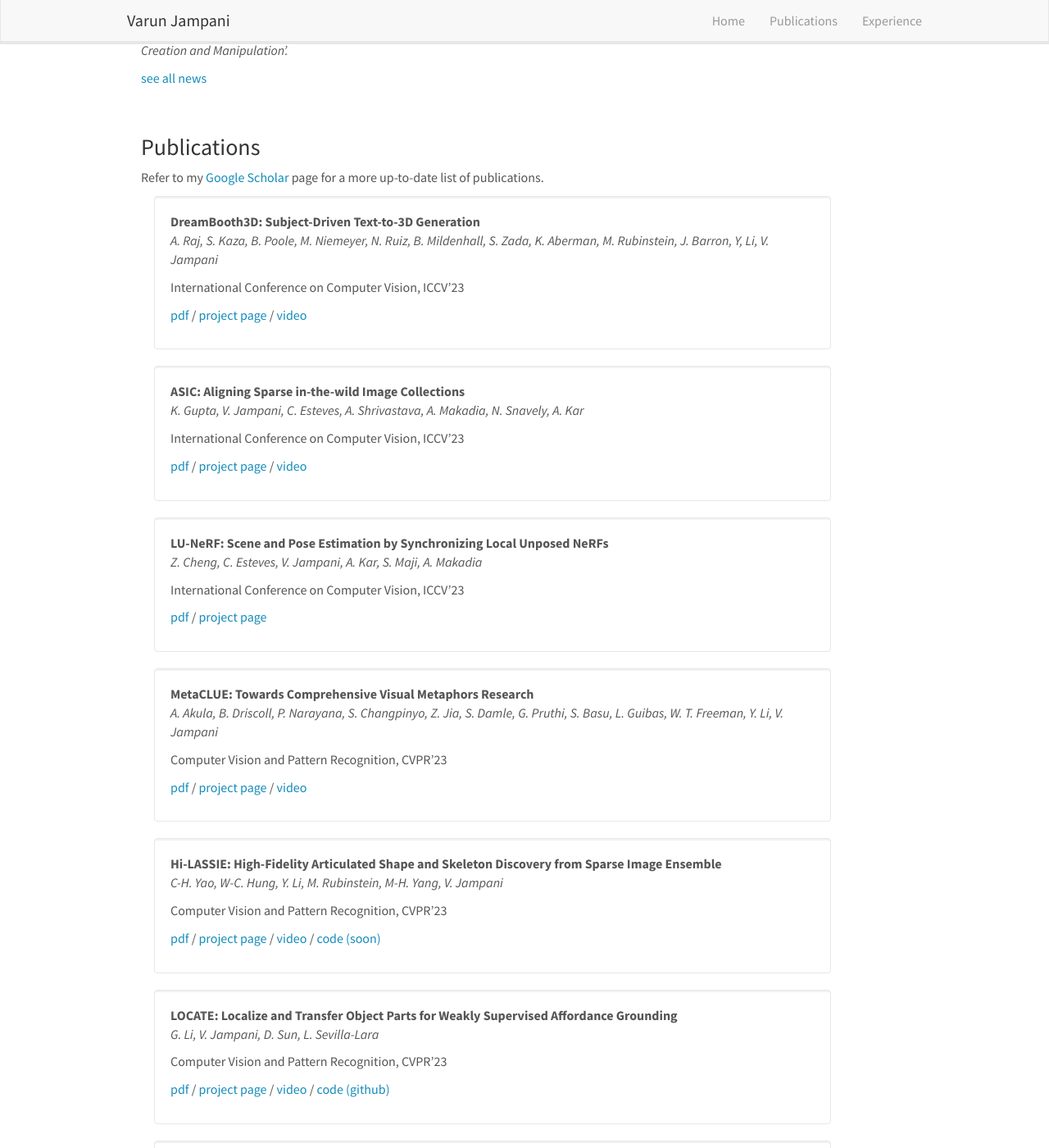
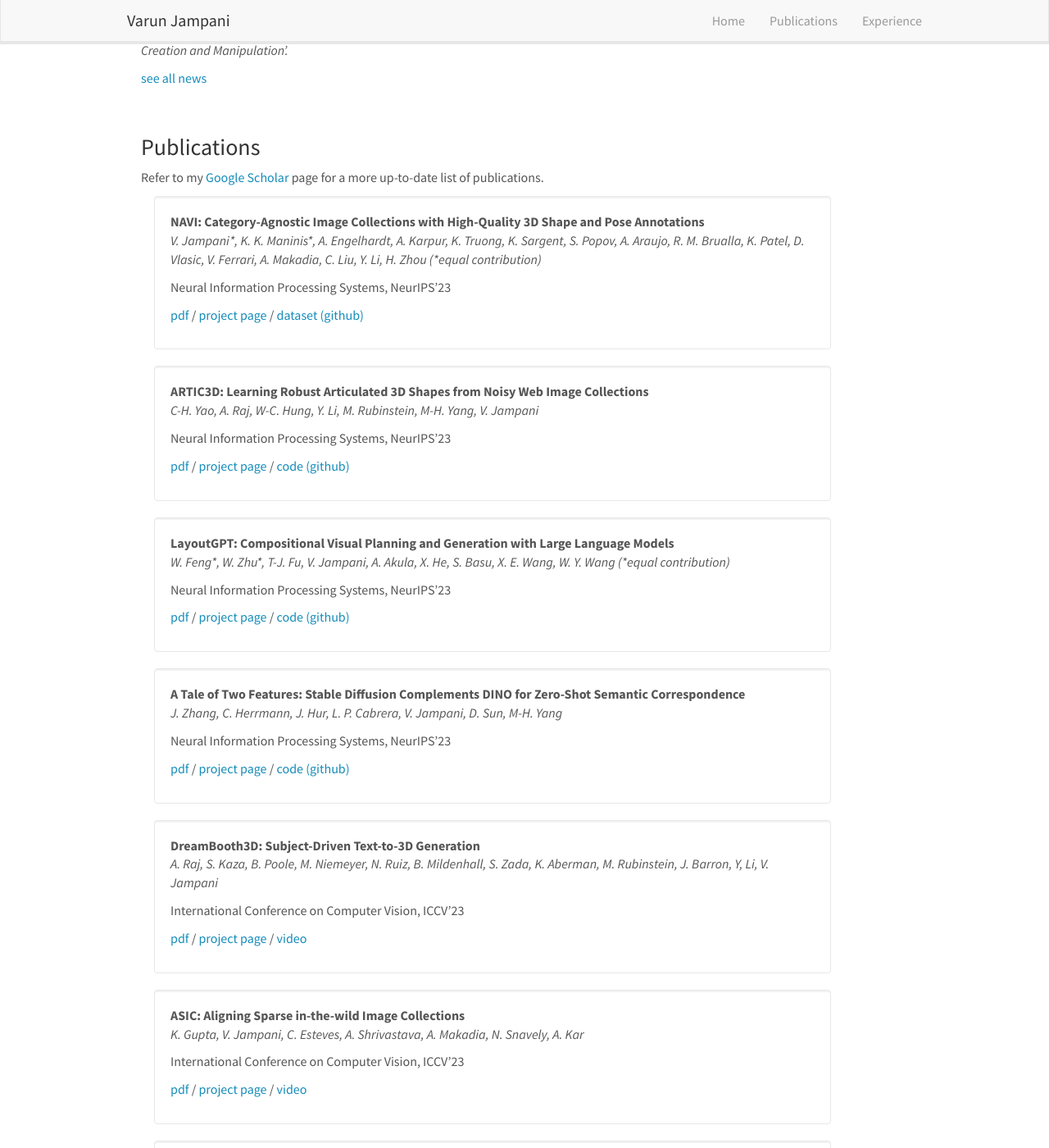
Before and after one commit to varunjampani/varunjampani.github.io, a Jekyll site: the page built from _pages/home.md, in a window 1280 px wide and 1400 px high, scrolled down 765 px. Shown: the whole window at 82% size. Built offline with Jekyll 4.4.1, drawn with Linux system fonts in a browser that asks for light colours; nearby versions of some CDN libraries; some of the changed text lies outside the part shown.

Commit message:
Update publist.yml

```diff
--- a/_data/publist.yml
+++ b/_data/publist.yml
@@ -1,3 +1,59 @@
+- title: NAVI&#58; Category-Agnostic Image Collections with High-Quality 3D Shape and Pose Annotations
+  authors: V. Jampani&#42;, K. K. Maninis&#42;, A. Engelhardt, A. Karpur, K. Truong, K. Sargent, S. Popov, A. Araujo, R. M. Brualla, K. Patel, D. Vlasic, V. Ferrari, A. Makadia, C. Liu, Y. Li, H. Zhou (&#42;equal contribution)
+  venue: Neural Information Processing Systems, NeurIPS'23
+  number_link: 3
+  link1:
+    url: https://arxiv.org/abs/2306.09109
+    display: pdf
+  link2:
+    url: https://navidataset.github.io/
+    display: project page
+  link3:
+    url: https://github.com/google/navi
+    display: dataset (github)
+
+- title: ARTIC3D&#58; Learning Robust Articulated 3D Shapes from Noisy Web Image Collections
+  authors: C-H. Yao, A. Raj, W-C. Hung, Y. Li, M. Rubinstein, M-H. Yang, V. Jampani
+  venue: Neural Information Processing Systems, NeurIPS'23
+  number_link: 3
+  link1:
+    url: https://arxiv.org/abs/2306.04619
+    display: pdf
+  link2:
+    url: https://chhankyao.github.io/artic3d/
+    display: project page
+  link3:
+    url: https://github.com/chhankyao/artic3d_recon
+    display: code (github)
+
+- title: LayoutGPT&#58; Compositional Visual Planning and Generation with Large Language Models
+  authors: W. Feng&#42;, W. Zhu&#42;, T-J. Fu, V. Jampani, A. Akula, X. He, S. Basu, X. E. Wang, W. Y. Wang (&#42;equal contribution)
+  venue: Neural Information Processing Systems, NeurIPS'23
+  number_link: 3
+  link1:
+    url: https://arxiv.org/abs/2305.15393
+    display: pdf
+  link2:
+    url: https://layoutgpt.github.io/
+    display: project page
+  link3:
+    url: https://github.com/weixi-feng/LayoutGPT
+    display: code (github)
+
+- title: A Tale of Two Features&#58; Stable Diffusion Complements DINO for Zero-Shot Semantic Correspondence
+  authors: J. Zhang, C. Herrmann, J. Hur, L. P. Cabrera, V. Jampani, D. Sun, M-H. Yang
+  venue: Neural Information Processing Systems, NeurIPS'23
+  number_link: 3
+  link1:
+    url: https://arxiv.org/abs/2305.15347
+    display: pdf
+  link2:
+    url: https://sd-complements-dino.github.io/
+    display: project page
+  link3:
+    url: https://github.com/Junyi42/sd-dino
+    display: code (github)
+
 - title: DreamBooth3D&#58; Subject-Driven Text-to-3D Generation
   authors: A. Raj, S. Kaza, B. Poole, M. Niemeyer, N. Ruiz, B. Mildenhall, S. Zada, K. Aberman, M. Rubinstein, J. Barron, Y, Li, V. Jampani
   venue: International Conference on Computer Vision, ICCV'23
@@ -65,8 +121,8 @@
     url: https://www.youtube.com/watch?v=s9FWABEm0WU
     display: video
   link4:
-    url:
-    display: code (soon)
+    url: https://github.com/google/hi-lassie
+    display: code (github)
 
 - title: LOCATE&#58; Localize and Transfer Object Parts for Weakly Supervised Affordance Grounding
   authors: G. Li, V. Jampani, D. Sun, L. Sevilla-Lara
```
